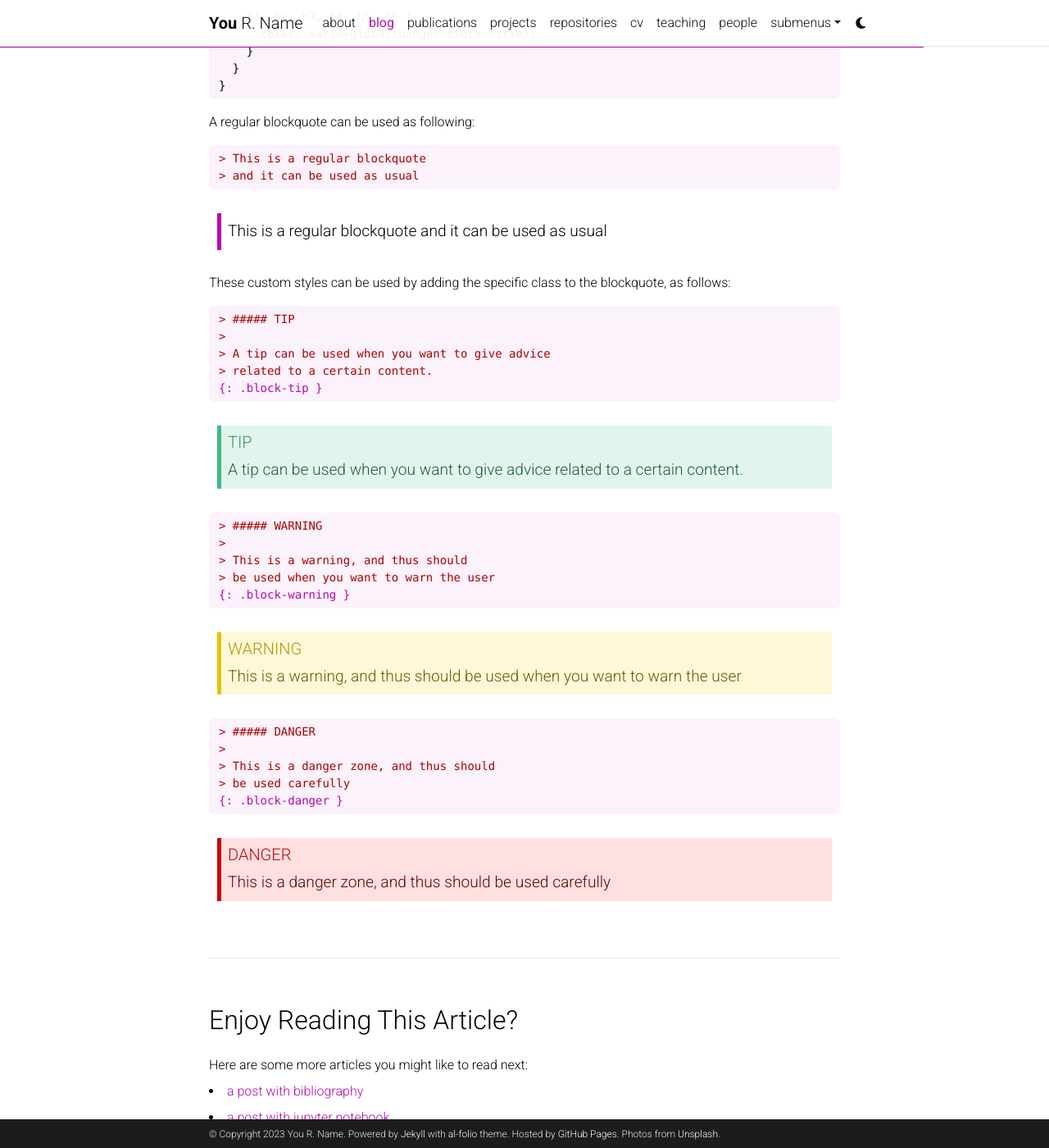
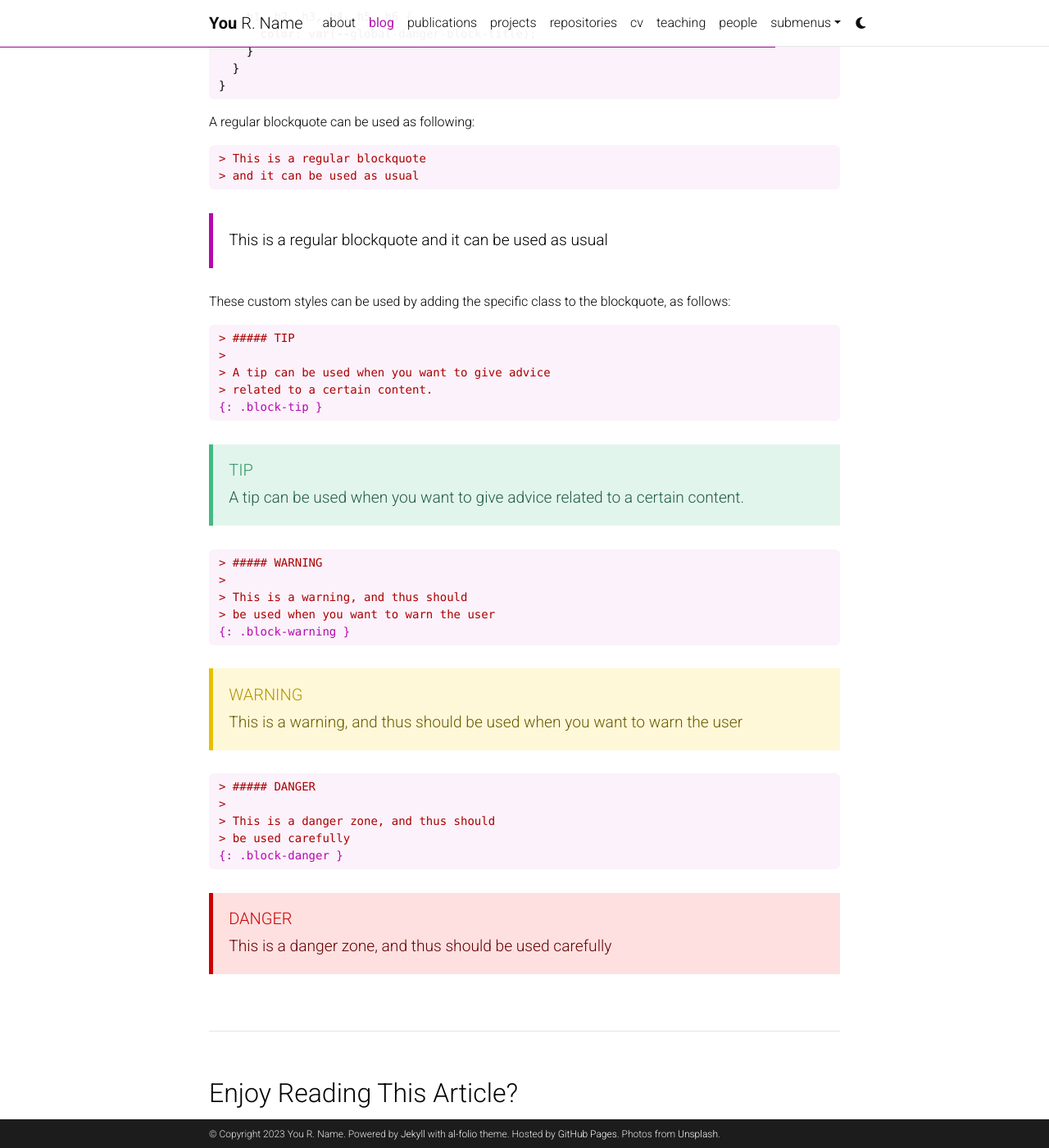
Before and after one commit to flickgroup/flickgroup.github.io, a Jekyll site: the page built from _posts/2023-05-12-custom-blockquotes.md, in a window 1280 px wide and 1400 px high, scrolled down 1095 px. Shown: the whole window at 82% size. Built offline with Jekyll 4.4.1, drawn with Linux system fonts in a browser that asks for light colours; comment, search, counter and statistics services are not loaded; a style sheet for code colours, icons or effects is not loaded; some of the changed text lies outside the part shown.

Commit message:
Update giscus setup via github action (#1792)
giscus settings in `_config.yml` had al-folio repo specified by default.
many users kept these defaults in their own repos, which resulted in
getting comments from blog posts of different users posted to al-folio
discussions. this is undesirable, since users lose control over the
discussions in their blogs.

this PR solves the issue:
- first, we set `giscus.repo` to blank in `_config.yml`. if the field is
kept blank, when the website is built locally, the user will see a
warning saying that giscus comments are misconfigured.
- second, we add a step to the `deploy` workflow that writes repository
name to `giscus.repo` in `_config.yml`. that way, even if `giscus.repo`
field is left black or set to an incorrect repo, it gets correctly
populated at deployment time.

other small changes in this PR are small stylistic adjustments.

```diff
--- a/_config.yml
+++ b/_config.yml
@@ -137,10 +137,8 @@
 # Follow instructions on https://giscus.app/ to setup for your repo to fill out
 # the information below.
 giscus:
-  repo: alshedivat/al-folio      # <your-github-user-name>/<your-github-repo-name>
-  repo_id: MDEwOlJlcG9zaXRvcnk2MDAyNDM2NQ==
+  repo:                          # <your-github-user-name>/<your-github-repo-name>
   category: Comments             # name of the category under which discussions will be created
-  category_id: DIC_kwDOA5PmLc4CTBt6
   mapping: title                 # identify discussions by post title
   strict: 1                      # use strict identification mode
   reactions_enabled: 1           # enable (1) or disable (0) emoji reactions
--- a/_includes/giscus.html
+++ b/_includes/giscus.html
@@ -1,4 +1,5 @@
-<div id="giscus_thread" style="max-width: {{ site.max_width }}; margin: 0 auto;">
+<div id="giscus_thread">
+  {%- if site.giscus.repo -%}
   <script>
     let giscusTheme = localStorage.getItem("theme");
     let giscusAttributes = {
@@ -24,4 +25,12 @@
     document.getElementById("giscus_thread").appendChild(giscusScript);
   </script>
   <noscript>Please enable JavaScript to view the <a href="http://giscus.app/?ref_noscript">comments powered by giscus.</a></noscript>
+  {%- else -%}
+  {% capture giscus_warning %}
+  > ##### giscus comments misconfigured
+  > Please follow instructions at [http://giscus.app](http://giscus.app) and update your giscus configuration.
+  {: .block-danger }
+  {% endcapture %}
+  {{ giscus_warning | markdownify }}
+  {%- endif -%}
 </div>
--- a/_layouts/page.html
+++ b/_layouts/page.html
@@ -21,7 +21,7 @@
   </div>
   {%- endif %}
 
-          {%- if site.giscus.repo and page.giscus_comments -%}
+  {%- if site.giscus and page.giscus_comments -%}
     {% include giscus.html %}
   {%- endif -%}
 </div>
--- a/_layouts/post.html
+++ b/_layouts/post.html
@@ -68,7 +68,7 @@
   {%- if site.disqus_shortname and page.disqus_comments -%}
     {% include disqus.html %}
   {%- endif %}
-  {%- if site.giscus.repo and page.giscus_comments -%}
+  {%- if site.giscus and page.giscus_comments -%}
     {% include giscus.html %}
   {%- endif -%}
 
--- a/_sass/_base.scss
+++ b/_sass/_base.scss
@@ -62,10 +62,54 @@
 
 blockquote {
   background: var(--global-bg-color);
-  border-left: 2px solid var(--global-theme-color);
-  margin: 1.5em 10px;
-  padding: 0.5em 10px;
+  border-left: 5px solid var(--global-theme-color);
+  margin: 1.5em 0;
+  padding: 1em;
   font-size: 1.2rem;
+
+  p {
+    margin-bottom: 0;
+  }
+
+  /* Tips, warnings, and dangers blockquotes */
+  &.block-tip {
+    border-color: var(--global-tip-block);
+    background-color: var(--global-tip-block-bg);
+
+    p {
+      color: var(--global-tip-block-text);
+    }
+
+    h1, h2, h3, h4, h5, h6 {
+      color: var(--global-tip-block-title);
+    }
+  }
+
+  &.block-warning {
+    border-color: var(--global-warning-block);
+    background-color: var(--global-warning-block-bg);
+
+    p {
+      color: var(--global-warning-block-text);
+    }
+
+    h1, h2, h3, h4, h5, h6 {
+      color: var(--global-warning-block-title);
+    }
+  }
+
+  &.block-danger {
+    border-color: var(--global-danger-block);
+    background-color: var(--global-danger-block-bg);
+
+    p {
+      color: var(--global-danger-block-text);
+    }
+
+    h1, h2, h3, h4, h5, h6 {
+      color: var(--global-danger-block-title);
+    }
+  }
 }
 
 // Math
@@ -814,17 +858,6 @@
       }
     }
   }
-
-  .post-content {
-    blockquote {
-      border-left: 5px solid var(--global-theme-color);
-      padding: 8px;
-
-      p {
-        margin-bottom: 0;
-      }
-    }
-  }
 }
 
 progress {
@@ -994,48 +1027,6 @@
   }
 }
 
-/* Tips, warnings, and dangers blockquotes */
-.post .post-content blockquote {
-  &.block-tip {
-    border-color: var(--global-tip-block);
-    background-color: var(--global-tip-block-bg);
-
-    p {
-      color: var(--global-tip-block-text);
-    }
-
-    h1, h2, h3, h4, h5, h6 {
-      color: var(--global-tip-block-title);
-    }
-  }
-
-  &.block-warning {
-    border-color: var(--global-warning-block);
-    background-color: var(--global-warning-block-bg);
-
-    p {
-      color: var(--global-warning-block-text);
-    }
-
-    h1, h2, h3, h4, h5, h6 {
-      color: var(--global-warning-block-title);
-    }
-  }
-
-  &.block-danger {
-    border-color: var(--global-danger-block);
-    background-color: var(--global-danger-block-bg);
-
-    p {
-      color: var(--global-danger-block-text);
-    }
-
-    h1, h2, h3, h4, h5, h6 {
-      color: var(--global-danger-block-title);
-    }
-  }
-}
-
 .featured-posts {
   a {
     color: var(--global-text-color-light);
--- a/_sass/_distill.scss
+++ b/_sass/_distill.scss
@@ -33,6 +33,9 @@
   }
   b i {
     display: inline;
+  }
+  blockquote {
+    border-left: 2px solid var(--global-theme-color) !important;
   }
 
   // Style taken from code blocks
```
Also changed, not shown: .github/workflows/deploy.yml. Lines whose indentation alone changed are shown as unchanged.
